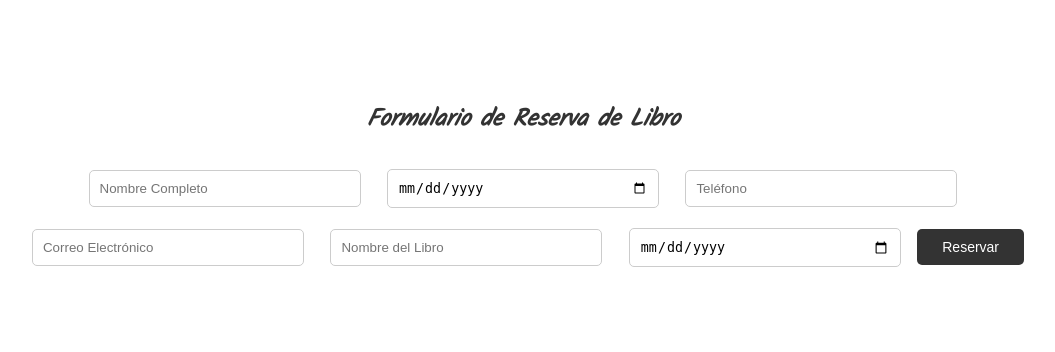
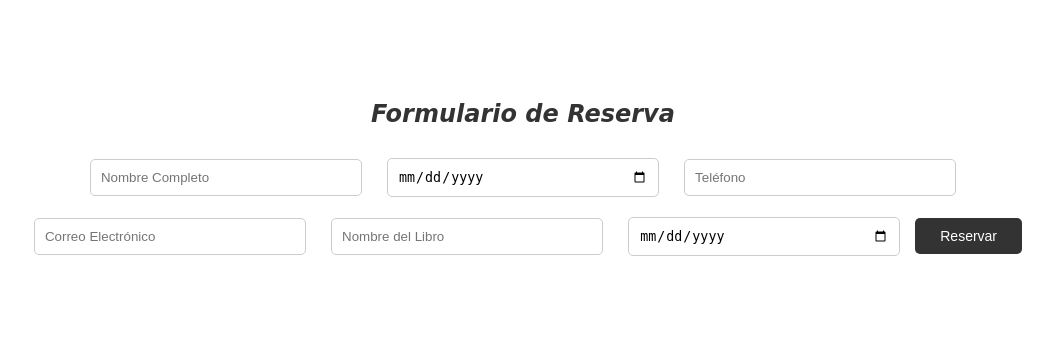
Before and after one commit to rkive250/flask7a, a Flask app: template templates/reserva.html in a window 1280 px wide. Shown: the top 352 px of the page, without its empty margins (117-1172 px from the left). Run offline with Flask 3, Linux system fonts and the light colour scheme; the template is opened without the code that fills it, so the values that code supplies are empty.

Commit message:
Update reserva.html

```diff
--- a/templates/reserva.html
+++ b/templates/reserva.html
@@ -3,7 +3,6 @@
 <head>
     <meta charset="UTF-8">
     <meta name="viewport" content="width=device-width, initial-scale=1.0">
-    <link href="https://fonts.googleapis.com/css2?family=Kalam&display=swap" rel="stylesheet">
     <title>Formulario de Reserva</title>
     <style>
         body {
@@ -12,12 +11,10 @@
             color: #333;
             text-align: center;
             padding: 2cm;
-            box-sizing: border-box;
         }
         h1 {
             font-size: 24px;
             font-style: italic;
-            margin-bottom: 20px;
         }
         .form-container {
             display: flex;
@@ -26,7 +23,7 @@
             align-items: center;
             margin-top: 20px;
         }
-        .form-container input, .form-container select {
+        .form-container input {
             padding: 10px;
             margin: 10px;
             width: 250px;
@@ -39,23 +36,17 @@
             color: white;
             padding: 10px 25px;
             text-align: center;
-            text-decoration: none;
-            display: inline-block;
             font-size: 14px;
             cursor: pointer;
             border-radius: 5px;
-            transition: background-color 0.3s;
-        }
-        .button:hover {
-            background-color: #4caf50;
         }
     </style>
 </head>
 <body>
-    <h1>Formulario de Reserva de Libro</h1>
+    <h1>Formulario de Reserva</h1>
 
     <div class="form-container">
-        <form action="reserva.py" method="POST">
+        <form action="/reserva" method="POST">
             <input type="text" name="nombre_completo" placeholder="Nombre Completo" required>
             <input type="date" name="fecha_nacimiento" placeholder="Fecha de Nacimiento" required>
             <input type="tel" name="telefono" placeholder="Teléfono" required>
```
